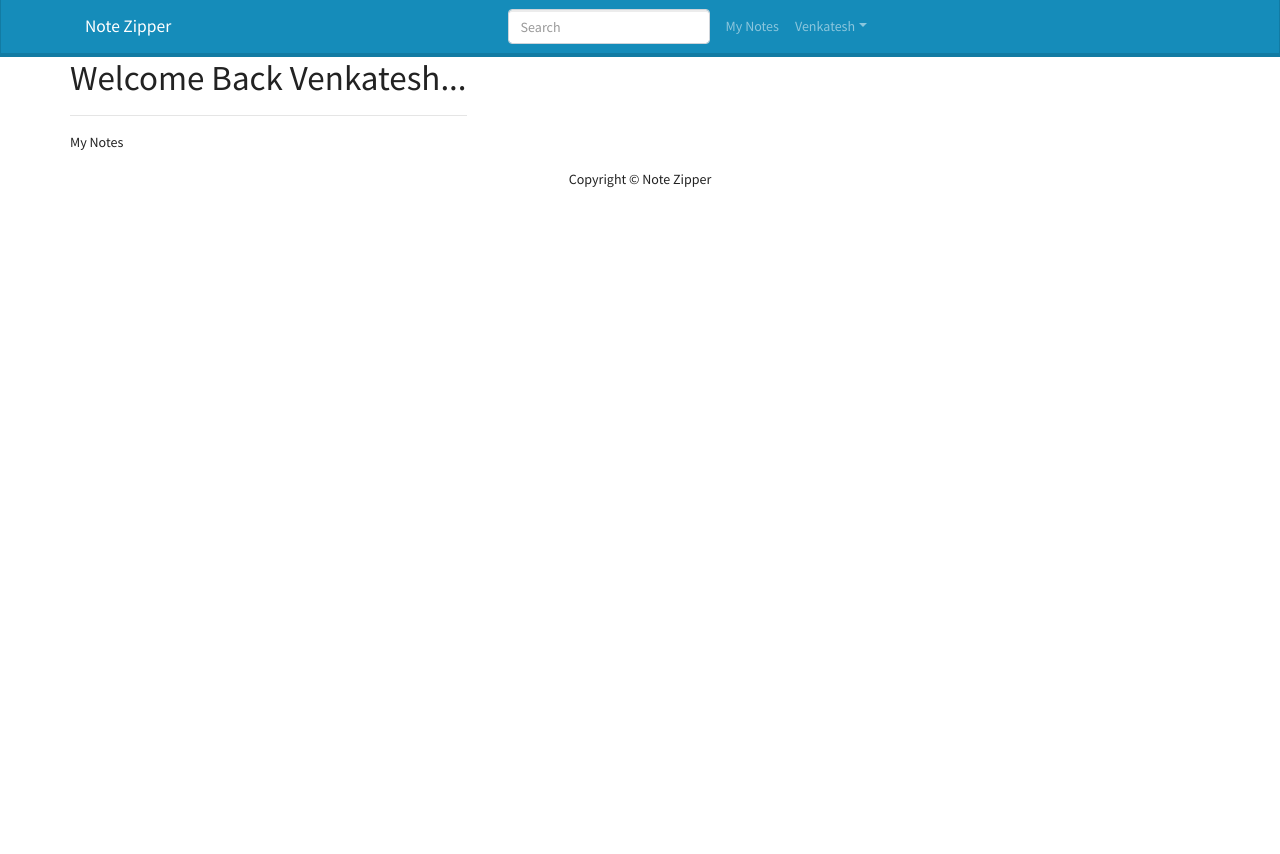
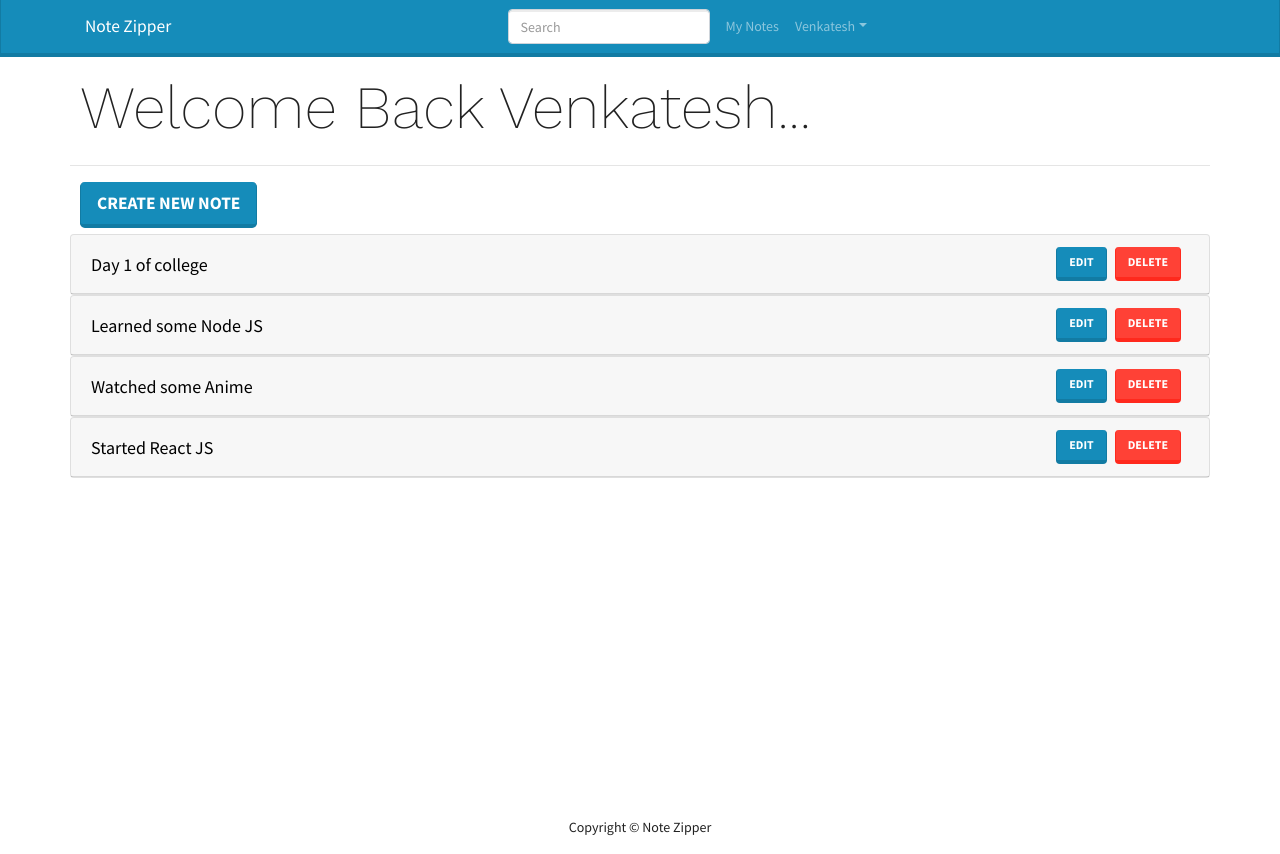
Before and after one commit to venkyjayasurya/NoteZipper_MERN, a React (Create React App) app in the folder frontend/: page /mynotes in a window 1280 px wide. Before the commit the page ends 800 px from the top, so only its background shows below. Built offline with nearby package versions, Linux system fonts and the light colour scheme.

Commit message:
adding add and delete functionalites

```diff
--- a/frontend/src/Screens/MyNotes/MyNotes.js
+++ b/frontend/src/Screens/MyNotes/MyNotes.js
@@ -1,10 +1,51 @@
 import React from "react";
+import { Button, Card } from "react-bootstrap";
+import { Link } from "react-router-dom";
 import MainScreen from "../../components/MainScreen";
+import notes from "../../data/notes";
 
 const MyNotes = () => {
+
+
+  const deleteHandler = (id) => {
+    if(window.confirm("Are you sure?")){
+
+    }
+  }
+
   return (
     <div>
-      <MainScreen title="Welcome Back Venkatesh...">My Notes</MainScreen>
+      <MainScreen title="Welcome Back Venkatesh...">
+        <Link to="createnote">
+          <Button style={{ marginLeft: 10, marginBottom: 6 }} size="lg">
+            Create New Note
+          </Button>
+          {notes.map((note) => (
+            <Card style={{ margine: 10 }}>
+              <Card.Header style={{ display: "flex" }}>
+                <span
+                  style={{
+                    color: "black",
+                    textDecoration: "none",
+                    flex: 1,
+                    cursor: "pointer",
+                    alignSelf: "center",
+                    fontSize: 18,
+                  }}
+                >
+                  {note.title}
+                </span>
+                <div>
+                  <Button href={'/note/${note._id}'}>Edit</Button>
+                  <Button variant="danger" className="mx-2" onClick={()=> deleteHandler(note._id)}>
+                    Delete
+                  </Button>
+                </div>
+              </Card.Header>
+            </Card>
+          ))}
+        </Link>
+      </MainScreen>
     </div>
   );
 };
--- /dev/null
+++ b/frontend/src/components/MainScreen.css
@@ -0,0 +1,25 @@
+@import url('https://fonts.googleapis.com/css2?family=Work+Sans:wght@200&display=swap');
+
+.mainBack{
+    min-height: 93vh;
+    display: flex;
+    padding: 10px 0;
+}
+
+.page{
+    width: 100%;
+}
+
+.heading{
+    font-size: 60px;
+    font-family: "Work Sans", sans-serif;
+    padding: 5px 10px;
+}
+
+@media only screen and (max-width: 600px) {
+    .heading{
+        font-size: 30px;
+        display: flex;
+        justify-content: center;
+    }
+}
--- a/frontend/src/components/MainScreen.js
+++ b/frontend/src/components/MainScreen.js
@@ -1,5 +1,6 @@
 import React from "react";
 import { Container, Row } from "react-bootstrap";
+import './MainScreen.css';
 
 const MainScreen = ({title, children}) => {
   return (
--- /dev/null
+++ b/frontend/src/data/notes.js
@@ -0,0 +1,30 @@
+const notes = [
+    {
+      _id: "1",
+      title: "Day 1 of college",
+      content:
+        "I made a few new friends and introduced myself to a lot of new teachers.",
+      category: "College",
+    },
+    {
+      _id: "2",
+      title: "Learned some Node JS",
+      content: "Learned how to create a server in node JS and my first API",
+      category: "Learning",
+    },
+    {
+      _id: "3",
+      title: "Watched some Anime",
+      content: "Finished 2 seasons of Attack on Titan and My Hero academia.",
+      category: "Entertainment",
+    },
+    {
+      _id: 4,
+      title: "Started React JS",
+      content:
+        "Made my first App in React JS, feels awesome to learn something new. I aim to be a full stack dev someday",
+      category: "Learning",
+    },
+  ];
+
+  module.exports = notes;
```
